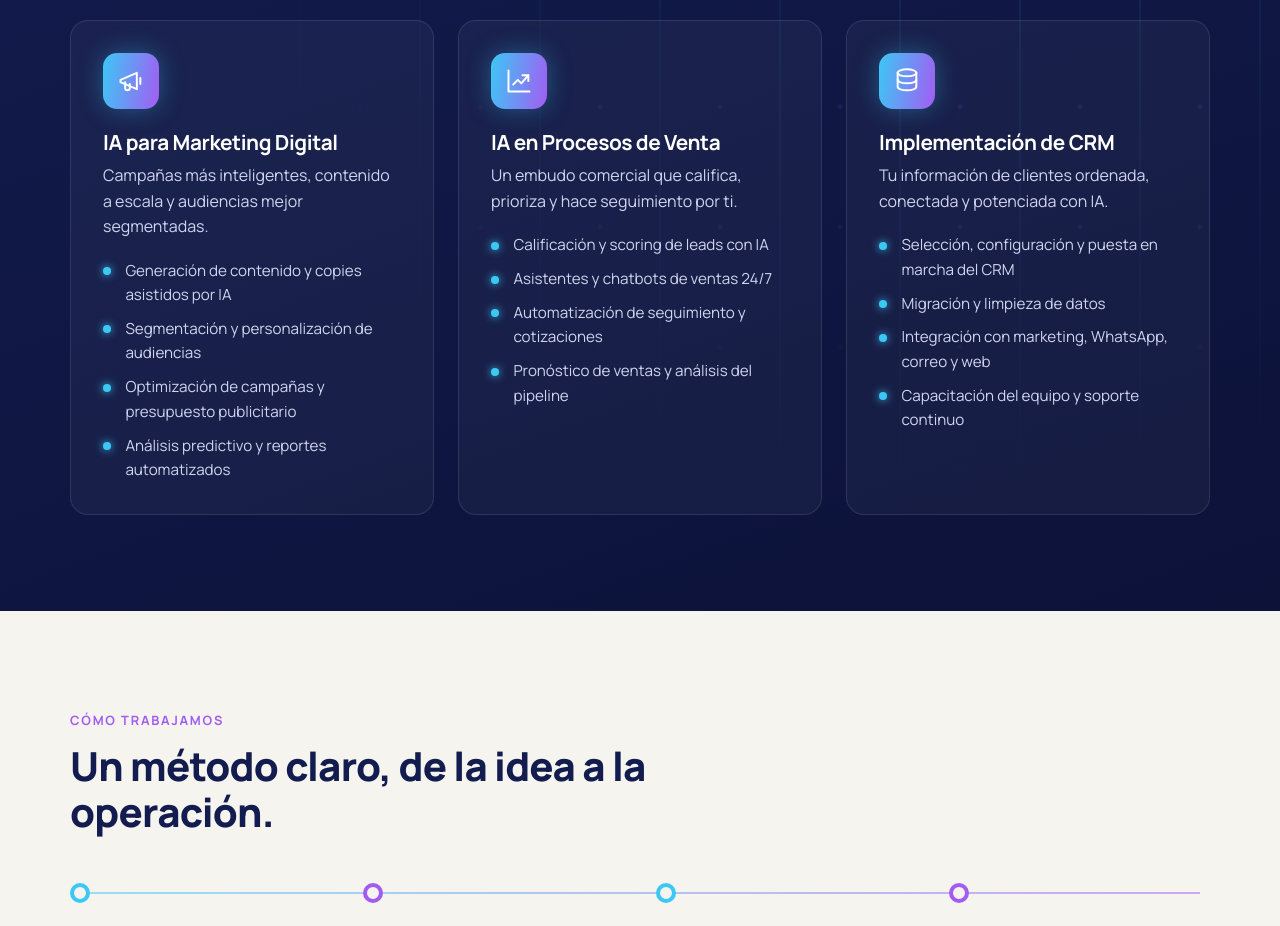
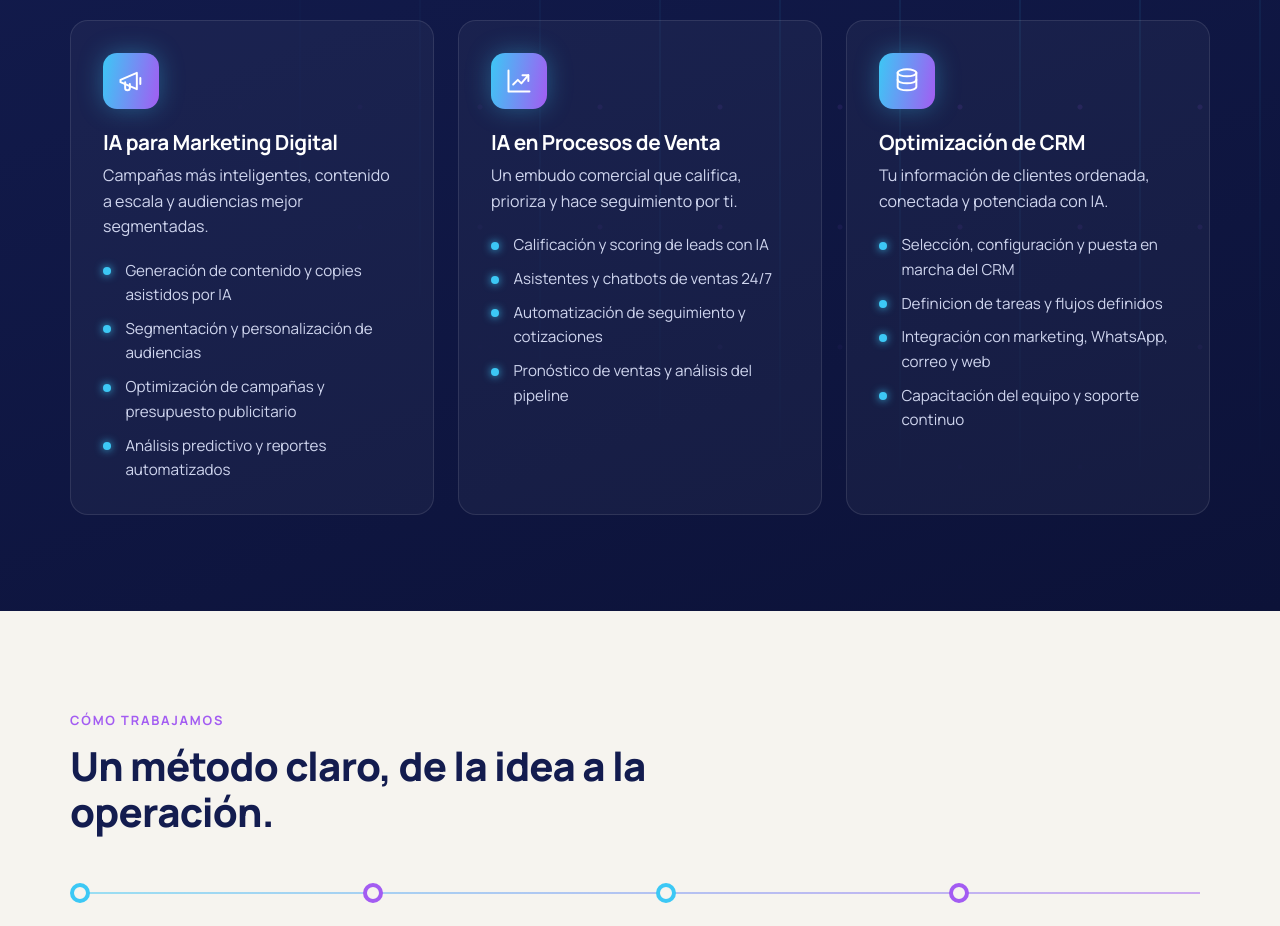
Before and after one commit to marcosortiz71-lab/sofialabschile, a plain HTML site: page index.html in a window 1280 px wide. Shown: the part 1840-2766 px from the top of the page. Drawn offline with Linux system fonts and the light colour scheme.

Commit message:
Update CRM section headings and list items

```diff
--- a/index.html
+++ b/index.html
@@ -143,11 +143,11 @@
             <div class="service__icon">
               <svg viewBox="0 0 24 24" fill="none" stroke="currentColor" stroke-width="1.7" stroke-linecap="round" stroke-linejoin="round" aria-hidden="true"><ellipse cx="12" cy="5" rx="8" ry="3"/><path d="M4 5v6c0 1.7 3.6 3 8 3s8-1.3 8-3V5"/><path d="M4 11v6c0 1.7 3.6 3 8 3s8-1.3 8-3v-6"/></svg>
             </div>
-            <h3>Implementación de CRM</h3>
+            <h3>Optimización de CRM</h3>
             <p>Tu información de clientes ordenada, conectada y potenciada con IA.</p>
             <ul>
               <li>Selección, configuración y puesta en marcha del CRM</li>
-              <li>Migración y limpieza de datos</li>
+              <li>Definicion de tareas y flujos definidos</li>
               <li>Integración con marketing, WhatsApp, correo y web</li>
               <li>Capacitación del equipo y soporte continuo</li>
             </ul>
```
